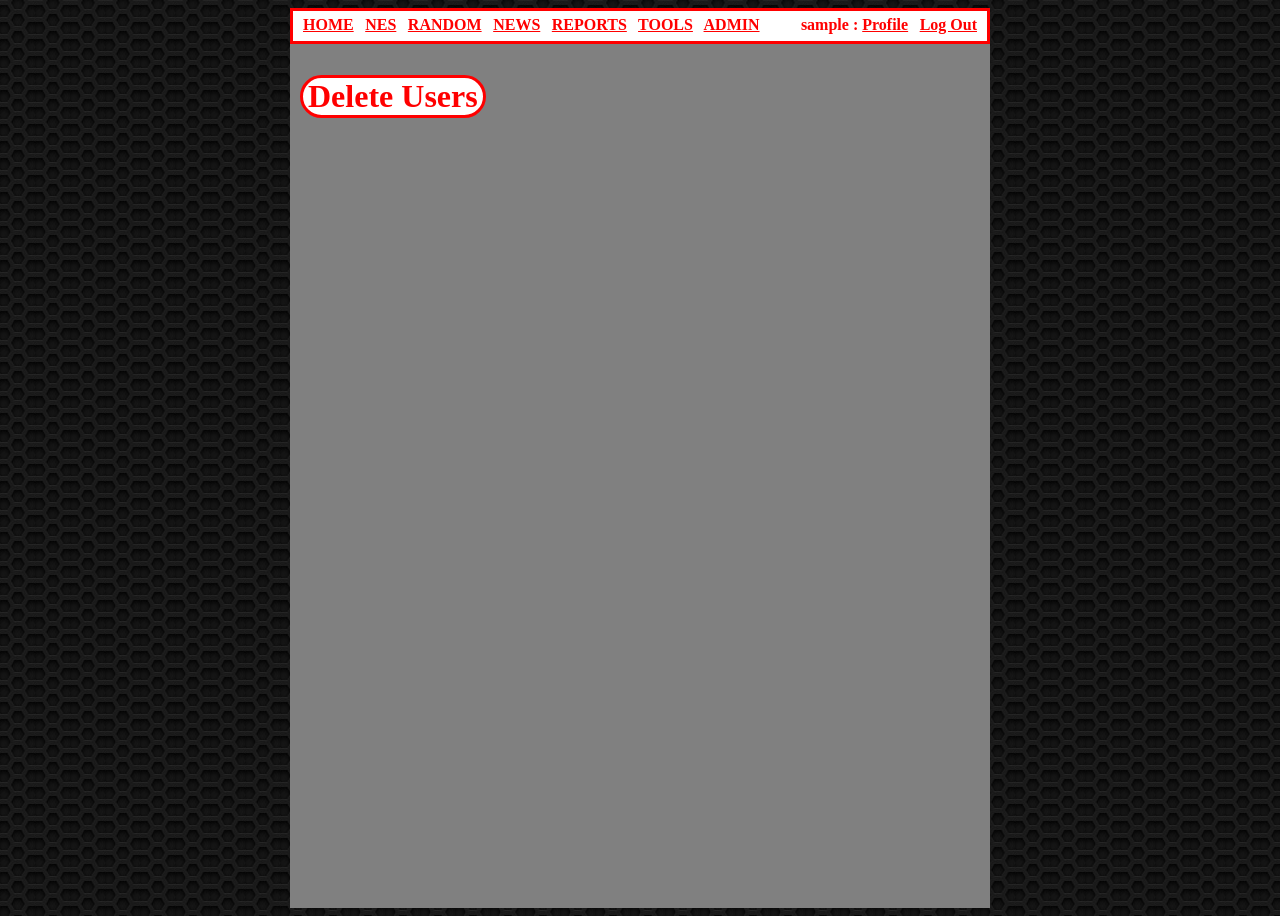
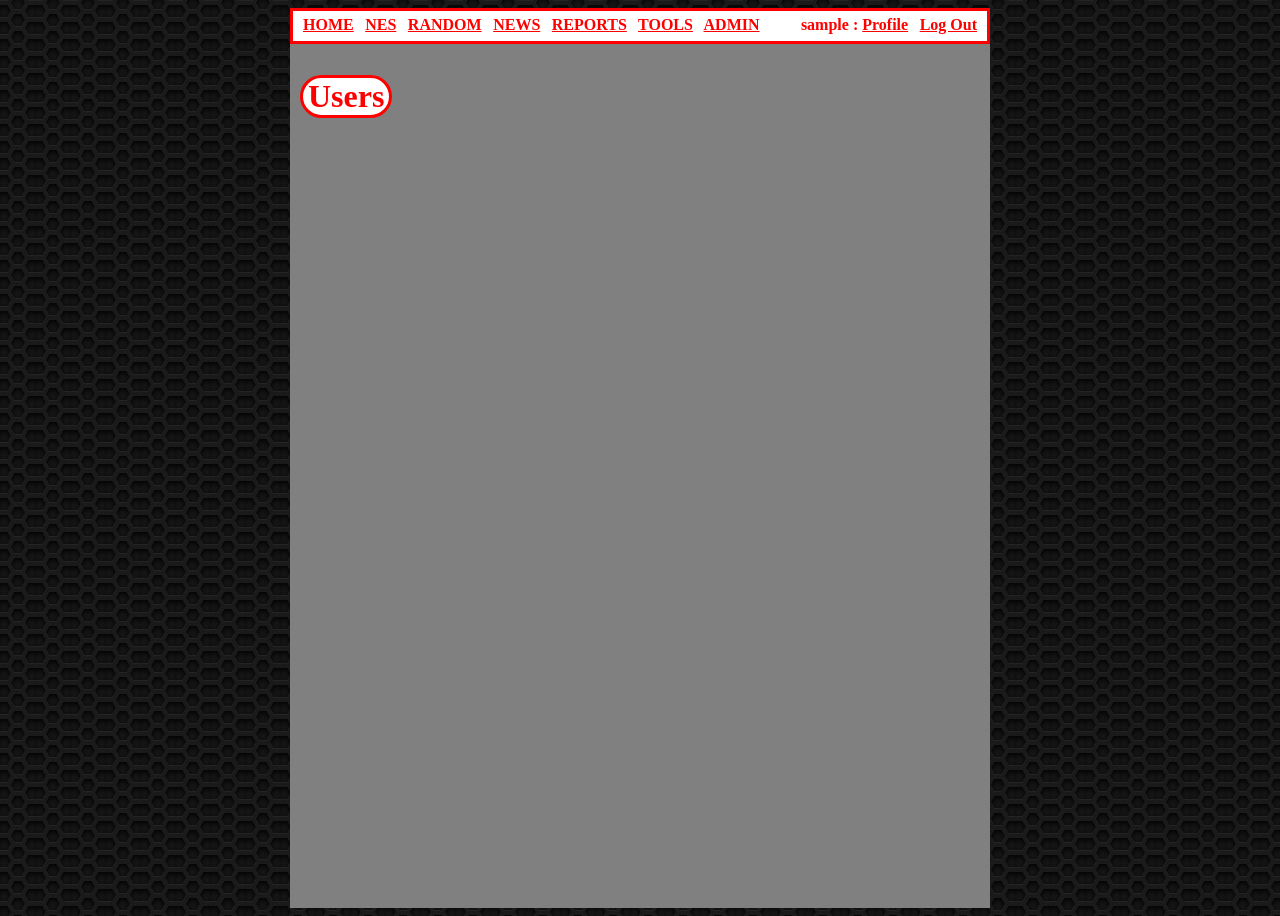
Before and after one commit to thebmo/NESRandomizer, a Django app: page /tools/users in a window 1280 px wide. Run offline with Django 3.2, Linux system fonts and the light colour scheme; the visitor is signed in with stand-in values (Sample User, id 1); data comes from the database, SQL or seed files in the repository.

Commit message:
updated the h1 tag in the users template

```diff
--- a/nes_randomizer/tools/templates/tools/list_users.html
+++ b/nes_randomizer/tools/templates/tools/list_users.html
@@ -1,6 +1,6 @@
 {% extends "mysite/base.html" %}
 {% block content %}
-<h1>Delete Users</h1>
+<h1>Users</h1>
 {% if users %}
    <script>
     function confirmUserDelete(user) {
```
